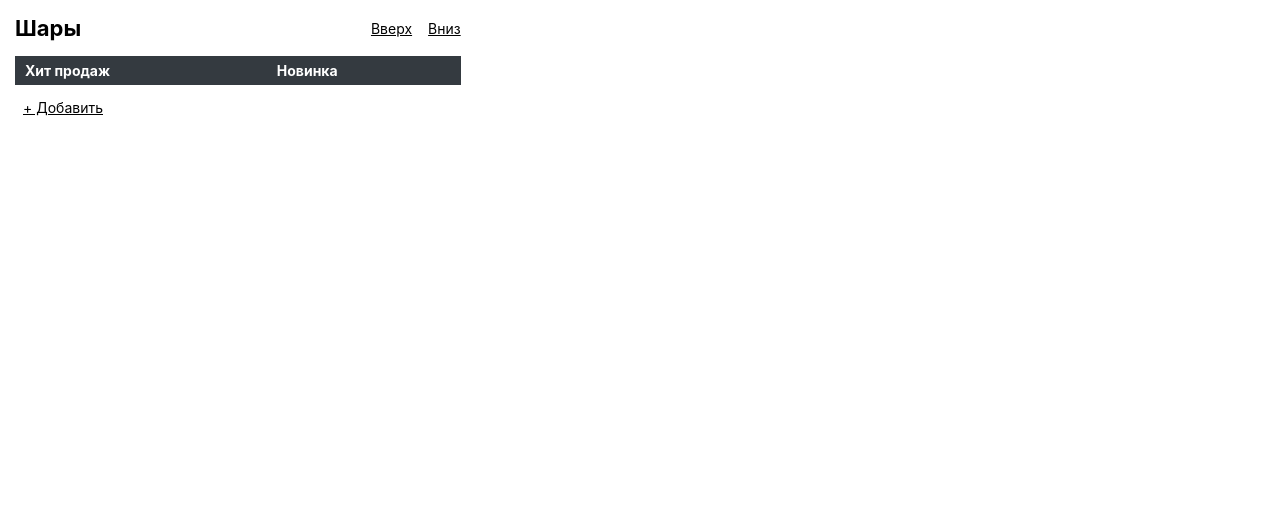
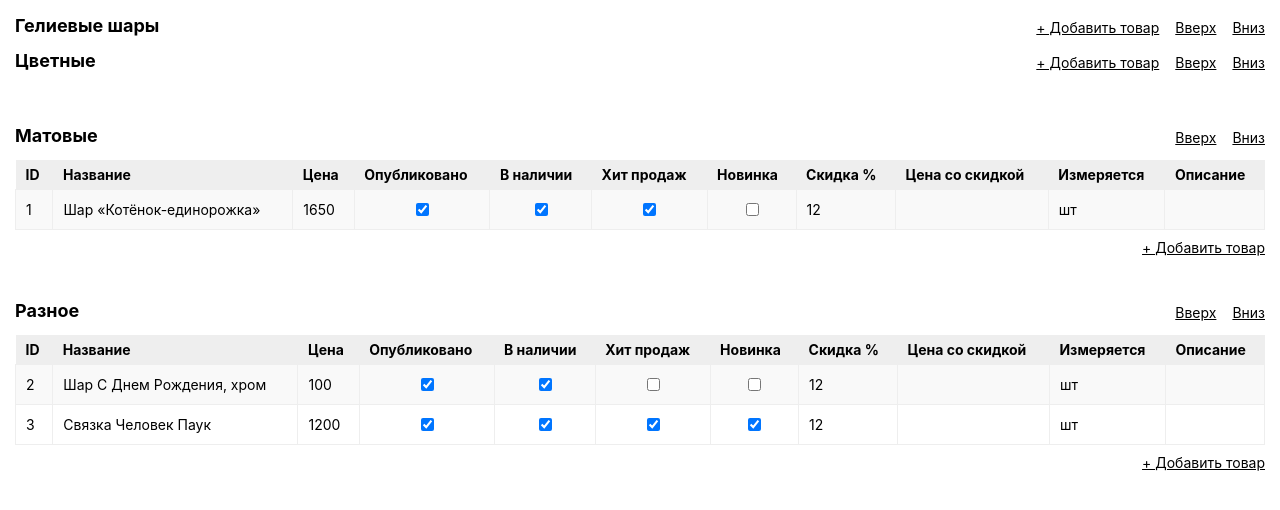
Before and after one commit to alexmasyukov/react-catalog-editor, a React (Create React App) app: page / in a window 1280 px wide. Shown: the top 510 px of the page. Built offline with nearby package versions, Linux system fonts and the light colour scheme.

Commit message:
relief components. Handle click Dynamic component. Views several categories. Optimazed render of hierarchy

```diff
--- a/src/App.js
+++ b/src/App.js
@@ -5,76 +5,132 @@ import { PROP_TYPES } from "constants/common"
 const data = {
   properties: [
     {
+      id: 1,
+      title: 'ID',
+      type: PROP_TYPES.LABEL,
+      default: '',
+      order: 1
+    },
+    {
+      id: 2,
+      title: 'Название',
+      default: '',
+      order: 2
+    },
+    {
       id: 3,
-      title: 'Название',
+      title: 'Цена',
+      type: PROP_TYPES.NUMBER,
+      default: 0,
+      order: 3
+    },
+    {
+      id: 9,
+      title: 'Опубликовано',
+      type: PROP_TYPES.CHECK,
+      default: true,
+      style: {
+        textAlign: 'center'
+      },
+      order: 4
+    },
+    {
+      id: 10,
+      title: 'В наличии',
+      type: PROP_TYPES.CHECK,
+      default: true,
+      style: {
+        textAlign: 'center'
+      },
+      order: 5
+    },
+    {
+      id: 11,
+      title: 'Хит продаж',
+      type: PROP_TYPES.CHECK,
+      default: false,
+      style: {
+        textAlign: 'center'
+      },
+      order: 6
+    },
+    {
+      id: 12,
+      title: 'Новинка',
+      type: PROP_TYPES.CHECK,
+      default: false,
+      style: {
+        textAlign: 'center'
+      },
+      order: 7
     },
     {
       id: 4,
-      title: 'Цена',
-      type: PROP_TYPES.NUMBER
-    },
-    {
-      id: 1,
-      title: 'Хит продаж',
-      type: PROP_TYPES.CHECK,
-      style: {
-        textAlign: 'center'
-      }
-    },
-    {
-      id: 2,
-      title: 'Новинка',
-      type: PROP_TYPES.CHECK,
-      style: {
-        textAlign: 'center'
-      }
+      title: 'Скидка %',
+      type: PROP_TYPES.NUMBER,
+      default: 12,
+
     },
     {
       id: 5,
-      title: 'ID',
-      type: PROP_TYPES.LABEL
+      title: 'Цена со скидкой',
+      type: PROP_TYPES.NUMBER,
+      formula(price = 0, sale = 0) {
+        return (price / 100) * (100 - sale)
+      },
+      default: ''
+    },
+    {
+      id: 7,
+      title: 'Измеряется',
+      type: PROP_TYPES.STRING,
+      default: 'шт',
+      order: 8
+    },
+    {
+      id: 6,
+      title: 'Описание',
+      type: PROP_TYPES.TEXT,
+      default: ''
     }
   ],
   categories: [
     {
       id: 1,
-      title: 'Шары',
-      order: 1,
-      is: {
-        rename: true,
-        delete: true,
-        move: true
-      },
-      properties: [ //order НЕ ПРАВИЛЬНО РАБОТАЕТ
-        // { id: 5 },
-        // { id: 3 }, //Название
-        // { id: 4 }, //Цена
-        {
-          id: 1, //Хит продаж
-          is: {
-            rename: false,
-            delete: false
-          }
-        },
-        { id: 2 } // Новинка
-      ]
+      title: 'Гелиевые шары',
+      order: 1
+    },
+    {
+      id: 2,
+      title: 'Цветные',
+      order: 2
+    },
+    {
+      id: 3,
+      title: 'Матовые',
+      order: 3
+    },
+    {
+      id: 4,
+      title: 'Разное',
+      order: 4
     }
   ],
   rows: [
     {
       id: 1,
-      cid: 1,
-      values: [1, 'Шар «Котёнок-единорожка»', 1650, true, false]
+      cid: 3,
+      values: [1, 'Шар «Котёнок-единорожка»', 1650, true, true, true, false]
     },
     {
       id: 2,
-      cid: 1,
-      values: [2, 'Шар С Днем Рождения, хром', 100, false, false]
+      cid: 4,
+      values: [2, 'Шар С Днем Рождения, хром', 100, true, true, false, false]
     },
     {
       id: 3,
-      cid: 1,
-      values: [3, 'Связка Человек Паук', 1200, true, true]
+      cid: 4,
+      values: [3, 'Связка Человек Паук', 1200, true, true, true, true]
     }
   ]
 }
--- a/src/components/Category/index.js
+++ b/src/components/Category/index.js
@@ -1,18 +1,58 @@
-import React, { useContext } from "react"
-import { PropertiesContext } from "components/PropertiesContext"
+import React, { useState } from "react"
+import cn from 'classnames'
+import Properties from "components/Properties"
+import Row from "components/Row"
 import styles from "pages/editor.module.sass"
+import { getRowKeyName } from "helpers"
 
-const Category = ({ title = '' }) => {
-  const properties = useContext(PropertiesContext)
-  // console.log(properties.values)
-  console.log('Category', 'properties', properties)
+const AddRowButton = ({ onClick }) => (
+   <div className={styles.btn} onClick={onClick}>+ Добавить товар</div>
+)
+
+const Category = ({ title = '', id, rows: initialRows }) => {
+  const [rows, setRows] = useState(initialRows)
+
+  const handleClickAddProduct = () => {
+    const lastIndex = rows.values.length
+    const emptyRow = {}
+
+    setRows({
+      ...rows,
+      byId: {
+        ...rows.byId,
+        [getRowKeyName(lastIndex)]: emptyRow
+      }
+    })
+  }
+
   return (
-     <div className={styles.category}>
-       <div className={styles.title}>{title}</div>
-       <div className={styles.btns}>
-         <div className={styles.btn}>Вверх</div>
-         <div className={styles.btn}>Вниз</div>
+     <div
+        key={id}
+        className={cn(styles.block, rows.values.length && styles.mb)}
+     >
+       <div className={styles.category}>
+         <div className={styles.title}>{title}</div>
+         <div className={styles.btns}>
+           {!rows.values.length && (
+              <AddRowButton onClick={handleClickAddProduct}/>
+           )}
+           <div className={styles.btn}>Вверх</div>
+           <div className={styles.btn}>Вниз</div>
+         </div>
        </div>
+       {rows.values.length > 0 && (
+          <>
+            <table className={styles.products}>
+              <tbody>
+              <Properties/>
+              {Object.entries(rows.byKey).map(([key, value]) => (
+                 <Row key={key} rowKey={key} {...value}/>
+              ))}
+              </tbody>
+            </table>
+            <AddRowButton onClick={handleClickAddProduct}/>
+          </>
+       )}
      </div>
   )
 }
--- a/src/components/DynamicControl/index.js
+++ b/src/components/DynamicControl/index.js
@@ -1,15 +1,15 @@
 import React from 'react'
 import { PROP_TYPES } from "constants/common"
 
-const DynamicControl = ({ propId, value, property }) => {
+const DynamicControl = ({ rowKey, colKey, value, property, onChange }) => {
   switch (property.type) {
     case PROP_TYPES.CHECK:
-      return <input
-         name="isGoing"
-         type="checkbox"
-         checked={value}
-         onChange={() => {
-         }}/>
+      return (
+         <input
+            type="checkbox"
+            checked={value}
+            onChange={onChange(rowKey, colKey, property.type)}/>
+      )
 
     default:
       return value
--- /dev/null
+++ b/src/components/Properties/index.js
@@ -0,0 +1,18 @@
+import React, { useContext } from 'react'
+import { PropertiesContext } from "components/PropertiesContext"
+
+const Properties = () => {
+  const properties = useContext(PropertiesContext)
+
+  return (
+     <tr>
+       {properties.values.map(({ id, title }) => {
+         return (
+            <th key={id}>{title}</th>
+         )
+       })}
+     </tr>
+  )
+}
+
+export default Properties
--- a/src/components/Row/index.js
+++ b/src/components/Row/index.js
@@ -1,19 +1,40 @@
-import React, { useContext } from 'react'
+import React, { useContext, useState } from 'react'
 import { PropertiesContext } from "components/PropertiesContext"
 import DynamicControl from "components/DynamicControl"
+import { PROP_TYPES } from "constants/common"
 
-const Row = ({ id, cid, values }) => {
+const Row = ({ id, values, rowKey }) => {
+  const [row, setRow] = useState(values)
   const properties = useContext(PropertiesContext)
+
+  const handleChange = (rowKey, colKey, propType) => (event) => {
+    const target = event.target
+    const value = propType === PROP_TYPES.CHECK ? target.checked : target.value
+
+    console.log(rowKey, colKey, propType, value)
+
+    setRow({
+      ...row,
+      [colKey]: value
+    })
+  }
+
 
   return (
      <tr>
-       {Object.entries(values).map(([propKey, value]) => {
-         const property = properties.byKey[propKey]
+       {Object.entries(row).map(([colKey, value]) => {
+         const property = properties.byKey[colKey]
          const { style } = property
 
          return (
-            <td key={propKey} style={style}>
-              <DynamicControl propKey={propKey} value={value} property={property}/>
+            <td key={colKey} style={style}>
+              <DynamicControl
+                 rowKey={rowKey}
+                 colKey={colKey}
+                 value={value === undefined ? property.default : value}
+                 property={property}
+                 onChange={handleChange}
+              />
             </td>
          )
        })}
--- /dev/null
+++ b/src/components/Rows/index.js
@@ -0,0 +1,19 @@
+import React from 'react'
+import Properties from "components/Properties"
+import Row from "components/Row"
+import styles from "pages/editor.module.sass"
+
+const Rows = ({ items  }) => {
+  return (
+     <table className={styles.products}>
+       <tbody>
+       <Properties/>
+       {items.entries(([key, value]) => (
+          <Row key={key} rowKey={key} {...value}/>
+       ))}
+       </tbody>
+     </table>
+  )
+}
+
+export default Rows
--- a/src/constants/common.js
+++ b/src/constants/common.js
@@ -2,5 +2,6 @@ export const PROP_TYPES = {
   CHECK: 'CHECK',
   STRING: 'STRING',
   NUMBER: 'NUMBER',
-  LABEL: 'LABEL'
+  LABEL: 'LABEL',
+  TEXT: 'TEXT',
 }
--- /dev/null
+++ b/src/helpers/index.js
@@ -0,0 +1,3 @@
+export const getPropKeyName = (id) => `p${id}`
+export const getCategoryKeyName = (id) => `c${id}`
+export const getRowKeyName = (id) => `r${id}`
--- a/src/pages/editor.js
+++ b/src/pages/editor.js
@@ -1,11 +1,11 @@
 import React from 'react'
 // import cn from 'classnames'
 import styles from './editor.module.sass'
-import { compose } from "redux"
-// import { PROP_TYPES } from "constants/common"
-import Row from "components/Row"
+// import { compose } from "redux"
 import Category from "components/Category"
 import { PropertiesProvider } from "components/PropertiesContext"
+import { getCategoryKeyName, getPropKeyName, getRowKeyName } from "helpers"
+// import Rows from "components/Rows"
 
 // const sortByOrder = (a, b) => {
 //   if (!('order' in a) || !('order' in b)) return 0
@@ -35,22 +35,32 @@ import { PropertiesProvider } from "components/PropertiesContext"
 //    }, {})
 //
 
-
-const getPropKeyName = (id) => `p${id}`
-const getCategoryKeyName = (id) => `c${id}`
-const getRowKeyName = (id) => `r${id}`
+// const normalizeProperties = (categories) =>
+//    categories.map(category => ({
+//      ...category,
+//      properties: normalize(getPropKeyName)(category.properties)
+//    }))
 
 
-const normalizeValuesByCategoriesProps = (categories) => (products) =>
+// console.log('properties', properties, properties.keys, properties.values)
+// console.log('categories', categories, categories.keys, categories.values)
+// console.log(
+//    'categories properties',
+//    categories.values[0].properties,
+//    categories.values[0].properties.keys,
+//    categories.values[0].properties.values
+// )
+// console.log('rows', rows, rows.keys, rows.values)
+
+
+
+
+const normalizeValuesByProperties = (properties) => (products) =>
    products.map(product => {
-     const categoryKey = getCategoryKeyName(product.cid)
-     const category = categories.byKey[categoryKey]
-     const categoryProps = category.properties.values
-
-     const values = categoryProps.reduce((res, { id }, i) => {
+     const values = properties.keys.reduce((res, key, i) => {
        return {
          ...res,
-         [getPropKeyName(id)]: product.values[i]
+         [key]: product.values[i]
        }
      }, {})
 
@@ -81,84 +91,32 @@ const normalize = (getKeyName = (id) => getPropKeyName(id)) => (array) => {
 }
 
 
-const normalizeProperties = (categories) =>
-   categories.map(category => ({
-     ...category,
-     properties: normalize(getPropKeyName)(category.properties)
-   }))
-
-
 const initialValuesEditor = {
   products: [],
   properties: [],
   categories: []
 }
 
+
 const Editor = ({ data = initialValuesEditor }) => {
-  function renderCategoryProps(categoryProps, allProps) {
-    return (
-       <tr>
-         {categoryProps.keys.map(key => {
-           const { id, title } = allProps.byKey[key]
-           return (
-              <th key={id}>{title}</th>
-           )
-         })}
-       </tr>
-    )
+  const properties = normalize(getPropKeyName)(data.properties)
+  const categories = normalize(getCategoryKeyName)(data.categories)
+  const rows = normalizeValuesByProperties(properties)(data.rows)
+
+  const getRowsByCategoryId = (cid) => {
+    const categoryRows = rows.filter(row => row.cid === cid)
+    return normalize(getRowKeyName)(categoryRows)
   }
-
-  function renderRowsByCategoryId(categoryKey, rows) {
-    console.log(categoryKey)
-    return rows.keys
-       .filter(key => key === categoryKey)
-       .map(key => {
-         const row = rows.byKey[key]
-         console.log(row)
-         return (
-            <Row key={row.id} {...row}/>
-         )
-       })
-  }
-
-  const properties = normalize(getPropKeyName)(data.properties)
-
-  const categories = compose(
-     normalize(getCategoryKeyName),
-     normalizeProperties
-  )(data.categories)
-
-  const rows = compose(
-     normalize(getRowKeyName),
-     normalizeValuesByCategoriesProps(categories)
-  )(data.rows)
-
-
-  // console.log('properties', properties, properties.keys, properties.values)
-  // console.log('categories', categories, categories.keys, categories.values)
-  // console.log(
-  //    'categories properties',
-  //    categories.values[0].properties,
-  //    categories.values[0].properties.keys,
-  //    categories.values[0].properties.values
-  // )
-  console.log('rows', rows, rows.keys, rows.values)
-
 
   return (
      <PropertiesProvider value={properties}>
        <div className={styles.catalog}>
          {categories.values.map(category => (
-            <div key={category.id} className={styles.block}>
-              <Category {...category}/>
-              <table className={styles.products}>
-                <tbody>
-                {renderCategoryProps(category.properties, properties)}
-                {renderRowsByCategoryId(getCategoryKeyName(category.id), rows)}
-                </tbody>
-              </table>
-              <div className={styles.btn}>+ Добавить</div>
-            </div>
+            <Category
+               key={category.id}
+               rows={getRowsByCategoryId(category.id)}
+               {...category}
+            />
          ))}
        </div>
      </PropertiesProvider>
--- a/src/pages/editor.module.sass
+++ b/src/pages/editor.module.sass
@@ -1,37 +1,46 @@
 .catalog
-  display: flex
-  font-size: 16px
-  justify-content: space-between
+  display: table
+  margin-top: 15px
+  //display: flex
+  font-size: 14px
+  //justify-content: space-between
 
 .block
-  padding: 15px
+  padding: 0 15px 0 15px
   display: flex
   flex-wrap: wrap
+  //margin-bottom: 25px
+  justify-content: flex-end
+  .btn:last-of-type
+    padding-right: 0
 
 .category
   display: flex
   width: 100%
   justify-content: space-between
-  margin-bottom: 15px
+  margin-bottom: 10px
   .title
-    font-size: 22px
+    font-size: 18px
     font-weight: bold
 
+.mb
+  margin: 40px 0
 
 .products
   width: 100%
   border-collapse: collapse
-  margin-bottom: 10px
+  margin-bottom: 5px
   th, td
     border: 1px solid #eee
     padding: 10px 10px
   th
     padding: 6px 10px
-    background-color: #343a40
+    background-color: #eee
     text-align: left
     font-size: 14px
-    color: #fff
+    color: #000
     border: 0
+    //font-weight: normal
   tr:nth-child(even)
     background-color: #f9f9f9
   tr:hover
```
